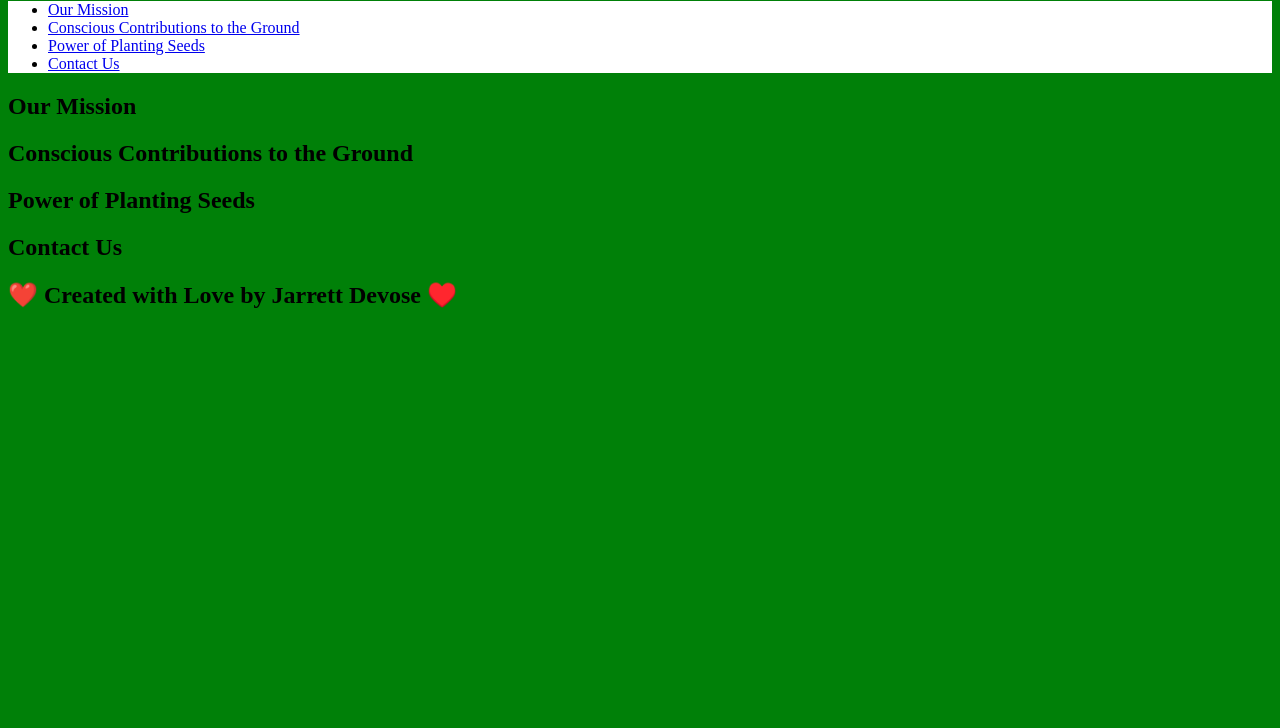
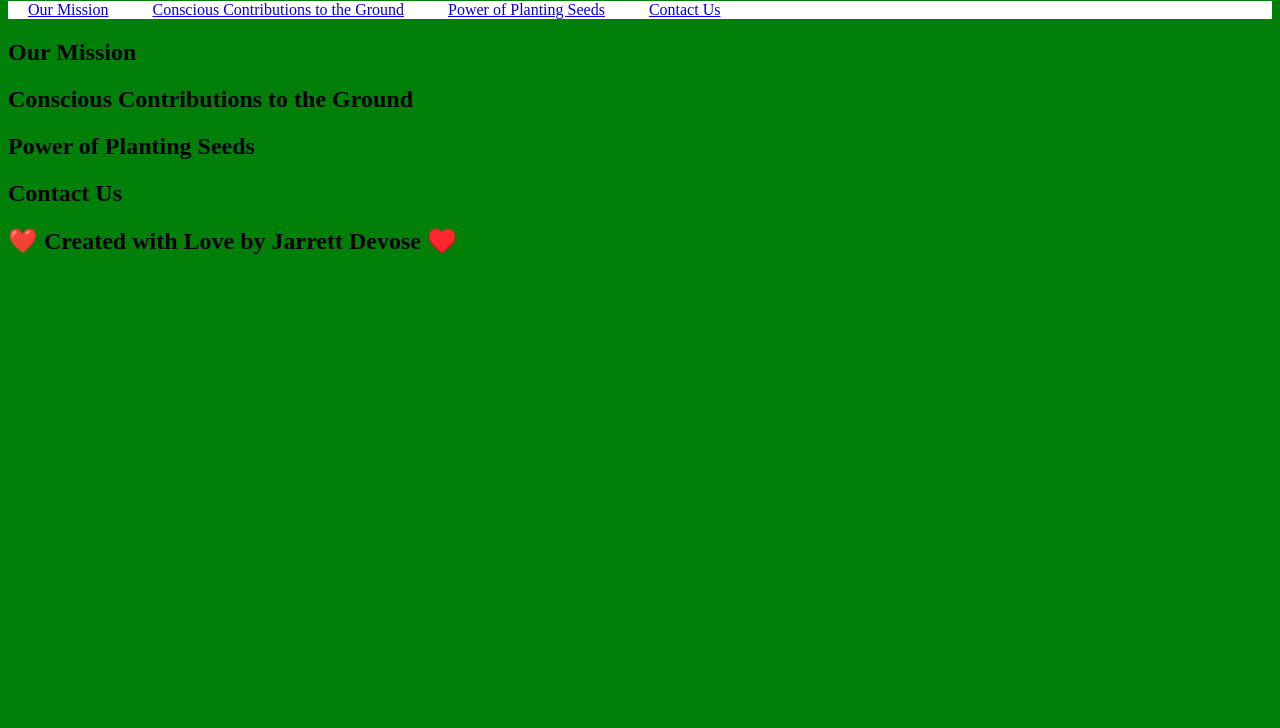
Before and after one commit to jarrettdev1997/fertile-ground, a plain HTML site: page index.html in a window 1280 px wide. Shown: the part 72-800 px from the top of the page. Drawn offline with Linux system fonts and the light colour scheme.

Commit message:
more css styles added to html elements---learning:)

```diff
--- a/style.css
+++ b/style.css
@@ -1,3 +1,8 @@
+* {
+    margin: o;
+    padding: 0;
+}
+
 body {
     background-color: #008008;
 }
@@ -11,4 +16,10 @@ header h1 {
     color: white;
     margin: 10px 20px;
     text-align: center;
+    text-decoration: none;
 }
+
+header nav ul li {
+    display: inline;
+    margin: 20px;
+}
```
